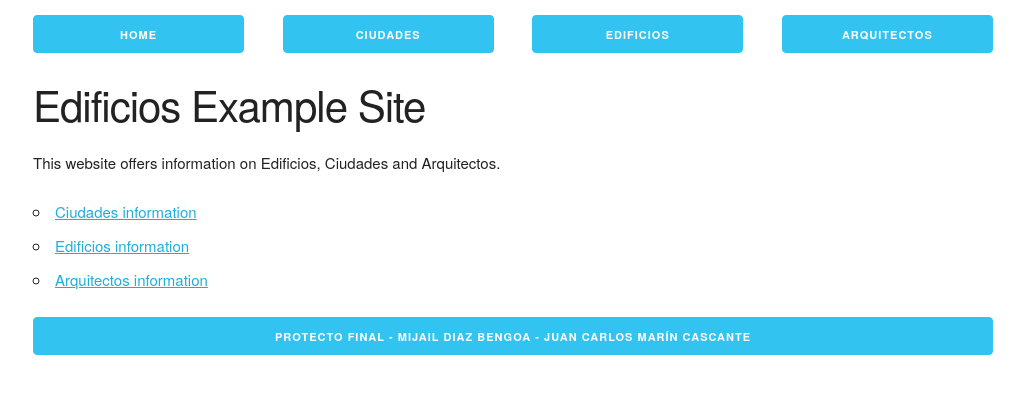
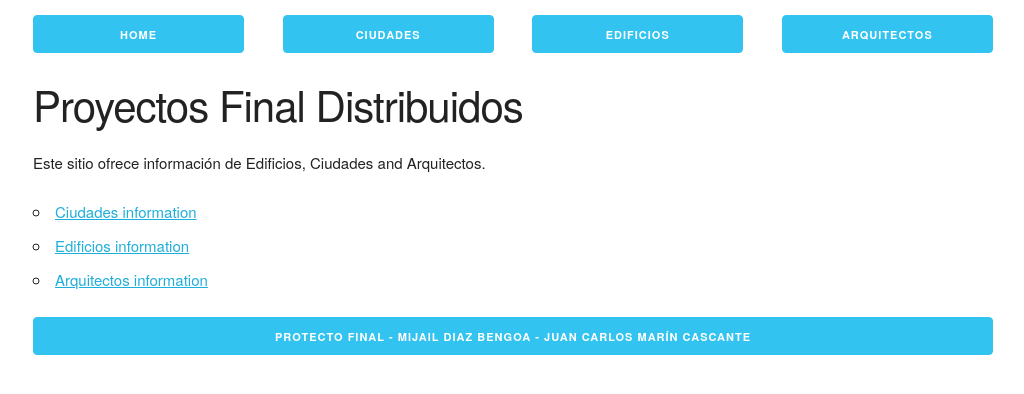
Before and after one commit to jcmarinc1980/ProyectoFinal, a Vue app: page / in a window 1280 px wide. Shown: the top 394 px of the page, without its empty margins (127-1151 px from the left). Built offline with nearby package versions, Linux system fonts and the light colour scheme.

Commit message:
Update Home.vue

```diff
--- a/src/components/Home.vue
+++ b/src/components/Home.vue
@@ -1,8 +1,8 @@
 <!-- Home.vue -->
 <template>
   <div>
-    <h2 style="margin-top: 15px">Edificios Example Site</h2>
-      <p>This website offers information on Edificios, Ciudades and Arquitectos.</p>
+    <h2 style="margin-top: 15px">Proyectos Final Distribuidos</h2>
+      <p>Este sitio ofrece información de Edificios, Ciudades and Arquitectos.</p>
     <ul>
       <li><router-link to='/ciudad'>Ciudades information</router-link></li>
       <li><router-link to='/edificio'>Edificios information</router-link></li>
```
